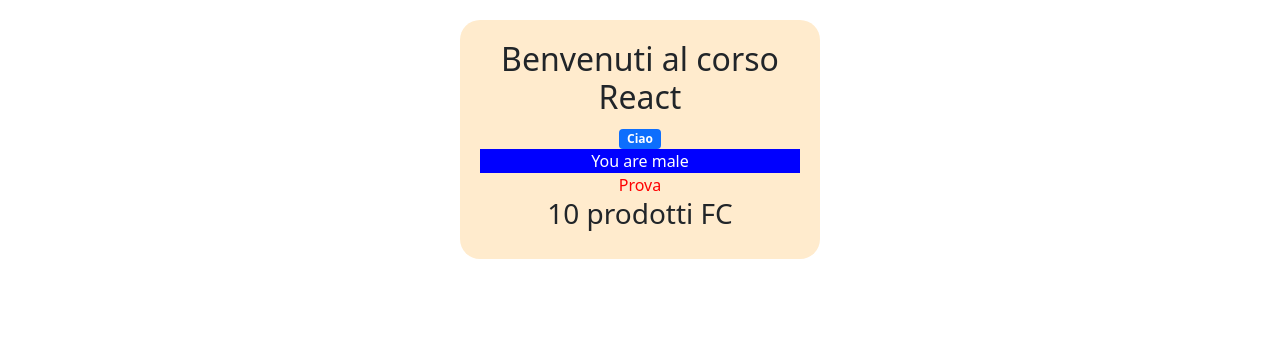
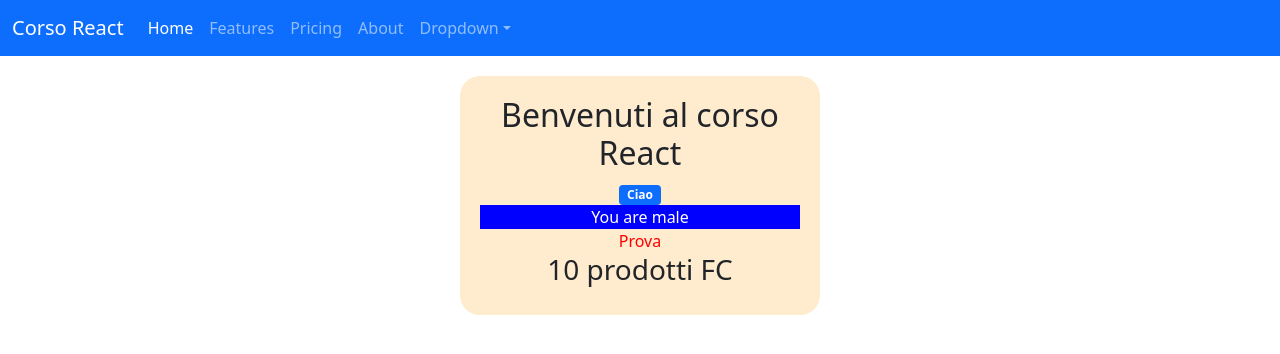
Before and after one commit to sorrentmutie/demoReact, a React (Create React App) app: page / in a window 1280 px wide. Shown: the top 354 px of the page. Built offline with nearby package versions, Linux system fonts and the light colour scheme.

Commit message:
Menu Dinamico

```diff
--- a/src/App.tsx
+++ b/src/App.tsx
@@ -1,6 +1,7 @@
 import React from 'react';
 import { Empty }from './components/Empty';
 import { Products2 }  from './components/Products';
+import { Menu } from './components/Menu';
 import './App.css';
 
 const  App = () =>  {
@@ -15,6 +16,8 @@
 
   return (
     <>
+
+      <Menu></Menu>
       <header className="App-header">
         <h2>Benvenuti al corso React</h2>
         <div className="badge bg-primary">Ciao</div>
--- /dev/null
+++ b/src/components/Menu.tsx
@@ -0,0 +1,49 @@
+import { useState } from "react"
+
+export const Menu = () => {
+
+const [opened, setOpened]   = useState<boolean>(false);
+const toggle = () => {
+    setOpened(!opened);
+}
+const cls = opened ? 'navbar-brand opened-brand': 'navbar-brand';
+console.log('render: ' + opened);
+
+return <nav className="navbar navbar-expand-lg navbar-dark bg-primary">
+<div className="container-fluid">
+  <div className={cls}  onClick={toggle} >Corso React</div>
+  <button className="navbar-toggler" type="button" data-bs-toggle="collapse" data-bs-target="#navbarColor01" aria-controls="navbarColor01" aria-expanded="false" aria-label="Toggle navigation">
+    <span className="navbar-toggler-icon"></span>
+  </button>
+
+  <div className="collapse navbar-collapse" id="navbarColor01">
+    <ul className="navbar-nav me-auto">
+      <li className="nav-item">
+        <div className="nav-link active">Home
+          <span className="visually-hidden">(current)</span>
+        </div>
+      </li>
+      <li className="nav-item">
+        <div className="nav-link">Features</div>
+      </li>
+      <li className="nav-item">
+        <div className="nav-link">Pricing</div>
+      </li>
+      <li className="nav-item">
+        <div className="nav-link">About</div>
+      </li>
+      <li className="nav-item dropdown">
+        <div className="nav-link dropdown-toggle" data-bs-toggle="dropdown" role="button" aria-haspopup="true" aria-expanded="false">Dropdown</div>
+        <div className="dropdown-menu">
+          <div className="dropdown-item">Action</div>
+          <div className="dropdown-item" >Another action</div>
+          <div className="dropdown-item" >Something else here</div>
+          <div className="dropdown-divider"></div>
+          <div className="dropdown-item" >Separated link</div>
+        </div>
+      </li>
+    </ul>
+  </div>
+</div>
+</nav>
+}
--- a/src/index.css
+++ b/src/index.css
@@ -11,3 +11,7 @@
   font-family: source-code-pro, Menlo, Monaco, Consolas, 'Courier New',
     monospace;
 }
+
+.opened-brand {
+  background-color: darkgoldenrod;
+}
--- a/src/index.tsx
+++ b/src/index.tsx
@@ -4,7 +4,7 @@
 import App from './App';
 import reportWebVitals from './reportWebVitals';
 import 'bootstrap/dist/css/bootstrap.min.css';
-
+import 'bootstrap/dist/js/bootstrap.bundle.min';
 
 ReactDOM.render(
   <React.StrictMode>
```
